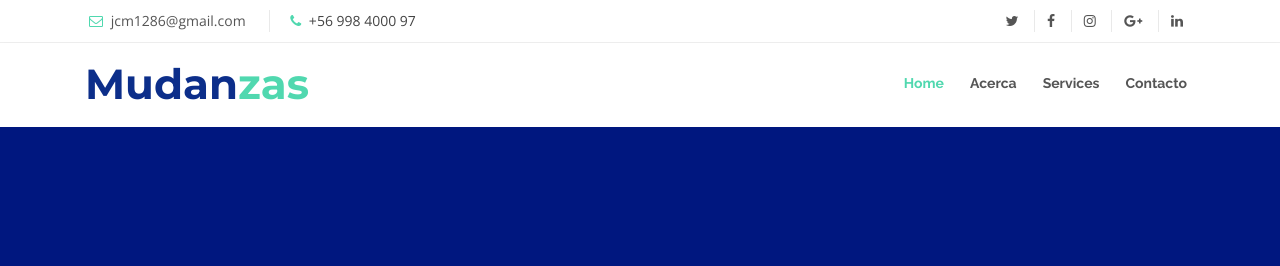
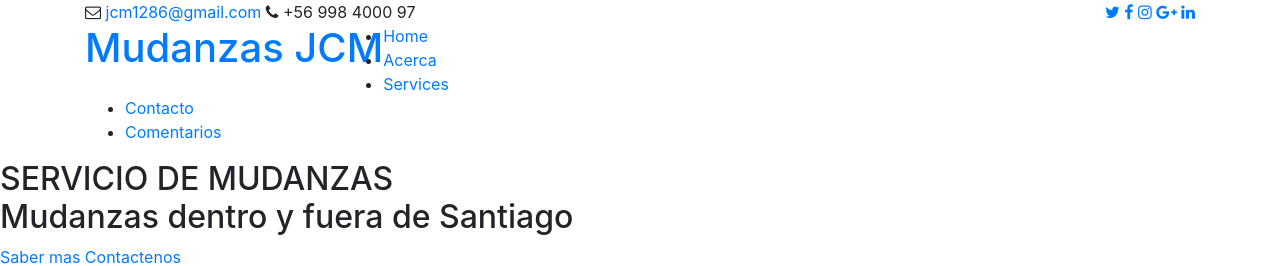
Before and after one commit to williamenrique/mudanza, a PHP site: page / in a window 1280 px wide. Shown: the top 266 px of the page. Run offline with PHP 8.4, Linux system fonts and the light colour scheme; some libraries are stand-ins or nearby versions; some web fonts are replaced.

Commit message:
algunos cambios

```diff
--- a/src/css/style.css
+++ b/src/css/style.css
@@ -110,7 +110,7 @@
 /*--------------------------------------------------------------
 # Header
 --------------------------------------------------------------*/
-#header {
+/* #header {
   padding: 20px 0;
   height: 84px;
   transition: all 0.5s;
@@ -154,7 +154,7 @@
   #header #logo img {
     max-height: 40px;
   }
-}
+} */
 
 /*--------------------------------------------------------------
 # Intro Section
--- a/src/css/style.main.css
+++ b/src/css/style.main.css
@@ -168,4 +168,53 @@
   order: 1;
   display: block;
 }
+
+/*--------------------------------------------------------------
+# Header
+--------------------------------------------------------------*/
+#header {
+  padding: 20px 0;
+  height: 84px;
+  transition: all 0.5s;
+  z-index: 997;
+  background: #fff;
+  box-shadow: 0px 6px 9px 0px rgba(0, 0, 0, 0.06);
+}
+
+#header #logo h1 {
+  font-size: 30px;
+  margin: 0;
+  padding: 0;
+  line-height: 1;
+  font-family: "Montserrat", sans-serif;
+  font-weight: 700;
+}
+
+#header #logo h1 a {
+  color: #0c2e8a;
+  line-height: 1;
+  display: inline-block;
+}
+
+#header #logo h1 a span {
+  color: #50d8af;
+}
+
+#header #logo img {
+  padding: 0;
+  margin: 0;
+}
+
+@media (max-width: 768px) {
+  #header {
+    padding: 20px 0;
+    height: 74px;
+  }
+  #header #logo h1 {
+    font-size: 34px;
+  }
+  #header #logo img {
+    max-height: 40px;
+  }
+}
 /*# sourceMappingURL=style.main.css.map */
--- a/src/css/style.main.scss
+++ b/src/css/style.main.scss
@@ -175,3 +175,53 @@
 	order: 1;
 	display: block;
 }
+
+// header logo o nombre empresa
+/*--------------------------------------------------------------
+# Header
+--------------------------------------------------------------*/
+#header {
+  padding: 20px 0;
+  height: 84px;
+  transition: all 0.5s;
+  z-index: 997;
+  background: #fff;
+  box-shadow: 0px 6px 9px 0px rgba(0, 0, 0, 0.06);
+}
+
+#header #logo h1 {
+  font-size: 30px;
+  margin: 0;
+  padding: 0;
+  line-height: 1;
+  font-family: "Montserrat", sans-serif;
+  font-weight: 700;
+}
+
+#header #logo h1 a {
+  color: #0c2e8a;
+  line-height: 1;
+  display: inline-block;
+}
+
+#header #logo h1 a span {
+  color: #50d8af;
+}
+
+#header #logo img {
+  padding: 0;
+  margin: 0;
+}
+
+@media (max-width: 768px) {
+  #header {
+    padding: 20px 0;
+    height: 74px;
+  }
+  #header #logo h1 {
+    font-size: 34px;
+  }
+  #header #logo img {
+    max-height: 40px;
+  }
+}
--- a/system/app/Views/Modules/nav.php
+++ b/system/app/Views/Modules/nav.php
@@ -1,11 +1,11 @@
 <!-- ======= Top Bar ======= -->
 <section id="topbar" class="d-none d-lg-block">
 	<div class="container clearfix">
-		<div class="contact-info float-left">
+		<div class="float-left contact-info">
 			<i class="fa fa-envelope-o"></i> <a href="mailto:jcm1286@gmail.com">jcm1286@gmail.com</a>
 			<i class="fa fa-phone"></i> +56 998 4000 97
 		</div>
-		<div class="social-links float-right">
+		<div class="float-right social-links">
 			<a href="#" class="twitter"><i class="fa fa-twitter"></i></a>
 			<a href="#" class="facebook"><i class="fa fa-facebook"></i></a>
 			<a href="#" class="instagram"><i class="fa fa-instagram"></i></a>
@@ -21,7 +21,7 @@
 
 		<div id="logo" class="pull-left">
 
-			<h1><a href="index.html">Mudan<span>zas</span></a></h1>
+			<h1><a href="index.html">Mudanzas <span>JCM</span></a></h1>
 			<!-- Uncomment below if you prefer to use an image logo -->
 			<!-- <a href="index.html"><img src="assets/img/logo.png" alt=""></a>-->
 		</div>
@@ -42,6 +42,7 @@
 					</ul>
 				</li> -->
 				<li><a href="#contact">Contacto</a></li>
+				<li><a href="<?= base_url()?>comentarios">Comentarios</a></li>
 			</ul>
 		</nav><!-- #nav-menu-container -->
 	</div>
```
Also changed, not shown: 1 other file.
